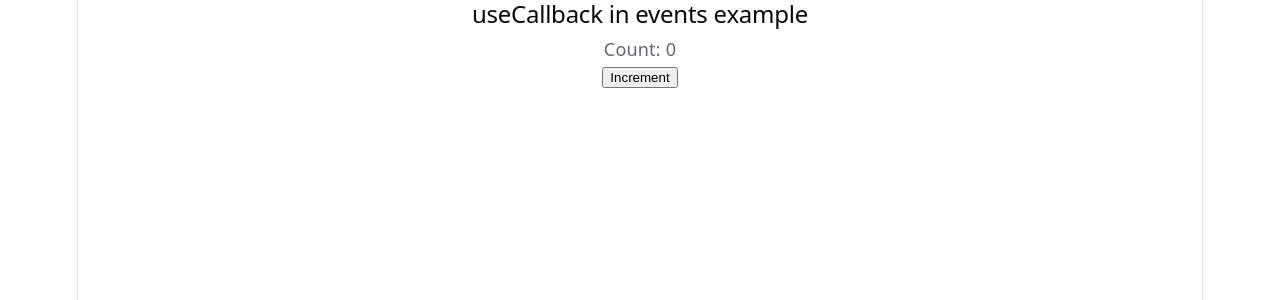
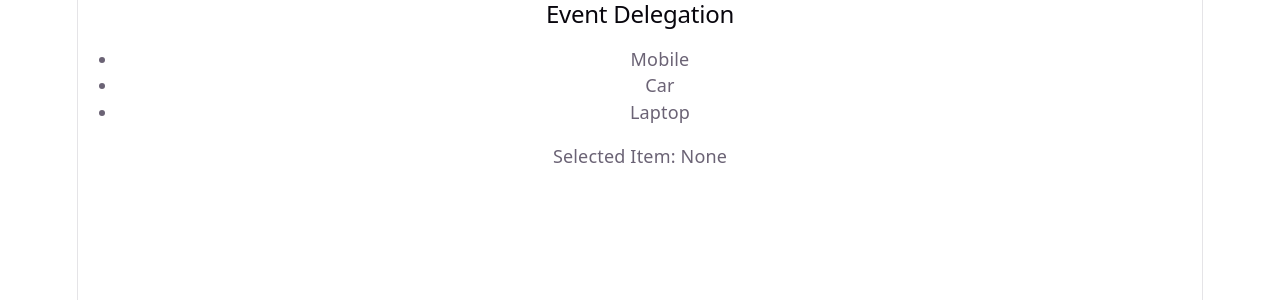
Before and after one commit to incharadn433-web/MERN_Stu_FebMay26Mys, a React (Vite) app in the folder W10/D3/my-event-loop/: page / in a window 1280 px wide. Shown: the top 300 px of the page. Built offline with nearby package versions, Linux system fonts and the light colour scheme.

Commit message:
Event Delegation in React

```diff
--- a/W10/D3/my-event-loop/src/App.jsx
+++ b/W10/D3/my-event-loop/src/App.jsx
@@ -3,6 +3,7 @@
 import { EventObject } from './components/P2'
 import { PassingArguments } from './components/P3'
 import { ParentComponent } from './components/P5'
+import { EventDelegation } from './components/P6'
 import './App.css'
 
 function App() {
@@ -11,7 +12,8 @@
       {/* <EventBasics /> */}
       {/* <EventObject /> */}
       {/* <PassingArguments /> */}
-      <ParentComponent />
+      {/* <ParentComponent /> */}
+      <EventDelegation />
     </>
   )
 }
--- /dev/null
+++ b/W10/D3/my-event-loop/src/components/P6.jsx
@@ -0,0 +1,36 @@
+// Event Delegation in React
+// Instead of attaching a separate click handler to every
+//element we attach one handler to the parent
+//Parent -> Child
+//Bubbles up to the parent
+
+//Why is it used?
+//Reduces repeated event handlers
+//Code is cleaner and manageble
+//Its useful when rendering many similar items
+
+import { useState } from "react";
+export function EventDelegation() {
+    const [selectedItem, setSelectedItem] = useState('None');
+
+    const handleClick = (event) => {
+        const clickedItem = event.target.closest('li[data-item]');
+
+        if(!clickedItem) return;
+
+        const itemName = clickedItem.dataset.item;
+        console.log('Clicked item:', itemName);
+        setSelectedItem(itemName);
+    };
+    return(
+        <section>
+            <h2>Event Delegation</h2>
+            <ul onClick={handleClick}>
+                <li data-item="Mobile">Mobile</li>
+                <li data-item="Car">Car</li>
+                <li data-item="Laptop">Laptop</li>
+            </ul>
+            <p>Selected Item: {selectedItem}</p>
+        </section>
+    )
+}
```
